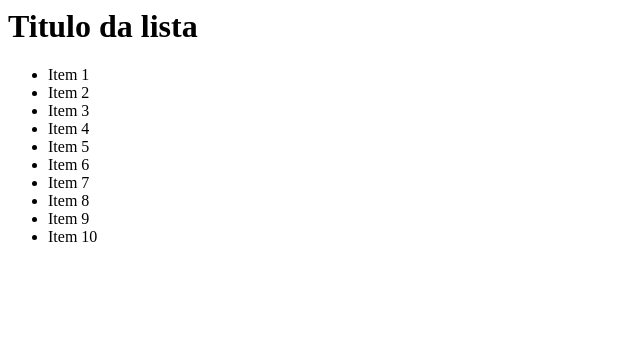
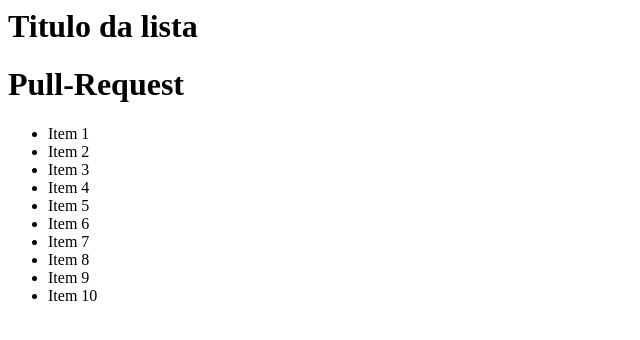
Before and after one commit to mhredbluz/git-github, a plain HTML site: page helloWord/index.html in a window 1280 px wide. Shown: the whole page, without its empty margins (0-640 px from the left). Drawn offline with Linux system fonts and the light colour scheme.

Commit message:
Titulo adcionado na pagina

```diff
--- a/helloWord/index.html
+++ b/helloWord/index.html
@@ -4,6 +4,9 @@
 </head>
 <body>
 	<h1>Titulo da lista</h1>
+	<!--Adciono outro Titulo para a página-->
+	<h1>Pull-Request</h1>
+
 	<ul>
 		<li>Item 1</li>
 		<li>Item 2</li>
```
